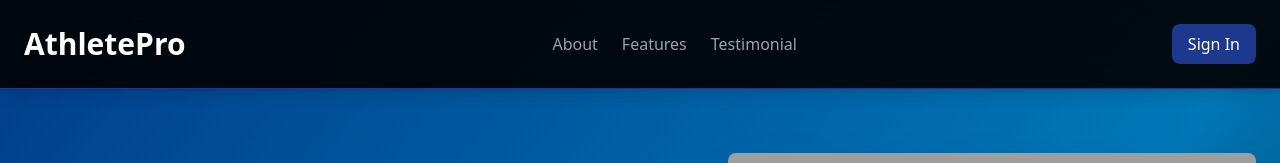
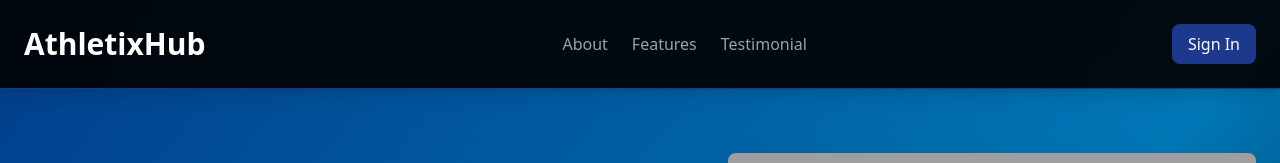
Before and after one commit to shreyajaiswal17/Athlete-management, a React (Vite) app in the folder athlete-management-frontend/: page / in a window 1280 px wide. Shown: the top 163 px of the page. Built offline with nearby package versions, Linux system fonts and the light colour scheme; grey boxes are pictures that could not be loaded.

Commit message:
Update Home.jsx

```diff
--- a/athlete-management-frontend/src/Home.jsx
+++ b/athlete-management-frontend/src/Home.jsx
@@ -60,7 +60,7 @@ const Home = () => {
       {/* Navigation Bar */}
       <nav className="bg-black/90 backdrop-blur-md sticky top-0 z-20 p-4 md:p-6 flex justify-between items-center shadow-lg border-b border-blue-900">
         <div className="flex items-center">
-          <h1 className="text-2xl md:text-3xl font-bold text-white">AthletePro</h1>
+          <h1 className="text-2xl md:text-3xl font-bold text-white">AthletixHub</h1>
           <p className="ml-2 text-sm md:text-base text-blue-300 opacity-90"></p>
           <p className="ml-2 text-sm md:text-base text-blue-300 opacity-90"></p>
           <p className="ml-2 text-sm md:text-base text-blue-300 opacity-90"></p>
```
